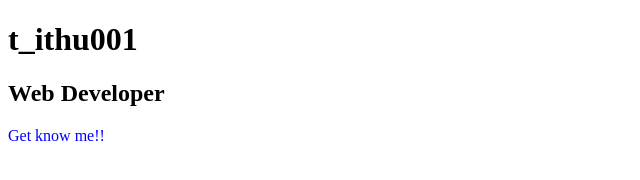
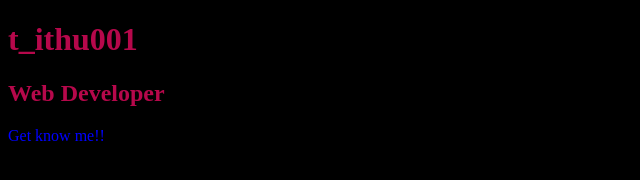
Before and after one commit to tithu001/tithu, a plain HTML site: page index.html in a window 1280 px wide. Shown: the whole page, without its empty margins (0-640 px from the left). Drawn offline with Linux system fonts and the light colour scheme.

Commit message:
Add index.html

```diff
--- a/index.html
+++ b/index.html
@@ -6,7 +6,7 @@
     <meta name="viewport" content="width=device-width, initial-scale=1.0">
     <title>Tithurshan - portfolio</title>
 </head>
-<body>
+<body style="background-color: black;color: rgb(182, 8, 75)">
   <h1>t_ithu001</h1>
   <h2>Web Developer</h2>
   <p style="color: blue">Get know me!!</p>
```
